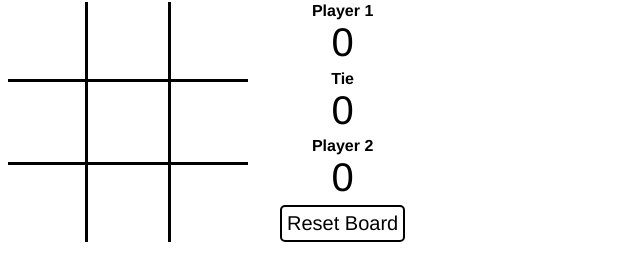
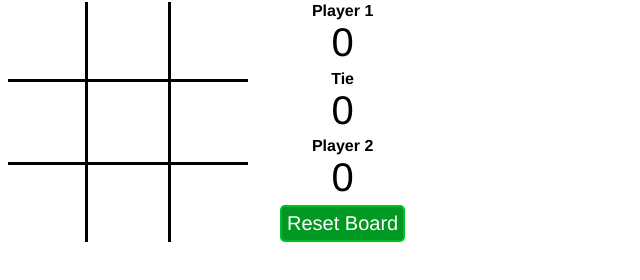
Before and after one commit to halshing/react-tic-tac-toe, a React app: page / in a window 1280 px wide. In both pictures the pointer is over the button "Reset Board". Shown: the part 78-358 px from the top of the page, without its empty margins (0-640 px from the left). Built offline with nearby package versions, Linux system fonts and the light colour scheme.

Commit message:
updated button styling

```diff
--- a/src/styles/App.scss
+++ b/src/styles/App.scss
@@ -42,6 +42,12 @@ $border-style: 3px solid black;
         font-size: 20px;
         padding: 5px;
         cursor: pointer;
+        transition: background-color 0.5s, border-color 0.5s, color 0.5s;
+        &:hover {
+          background-color: #019922;
+          border-color: #00c028;
+          color: #ffffff;
+        }
       }
     }
   }
```
